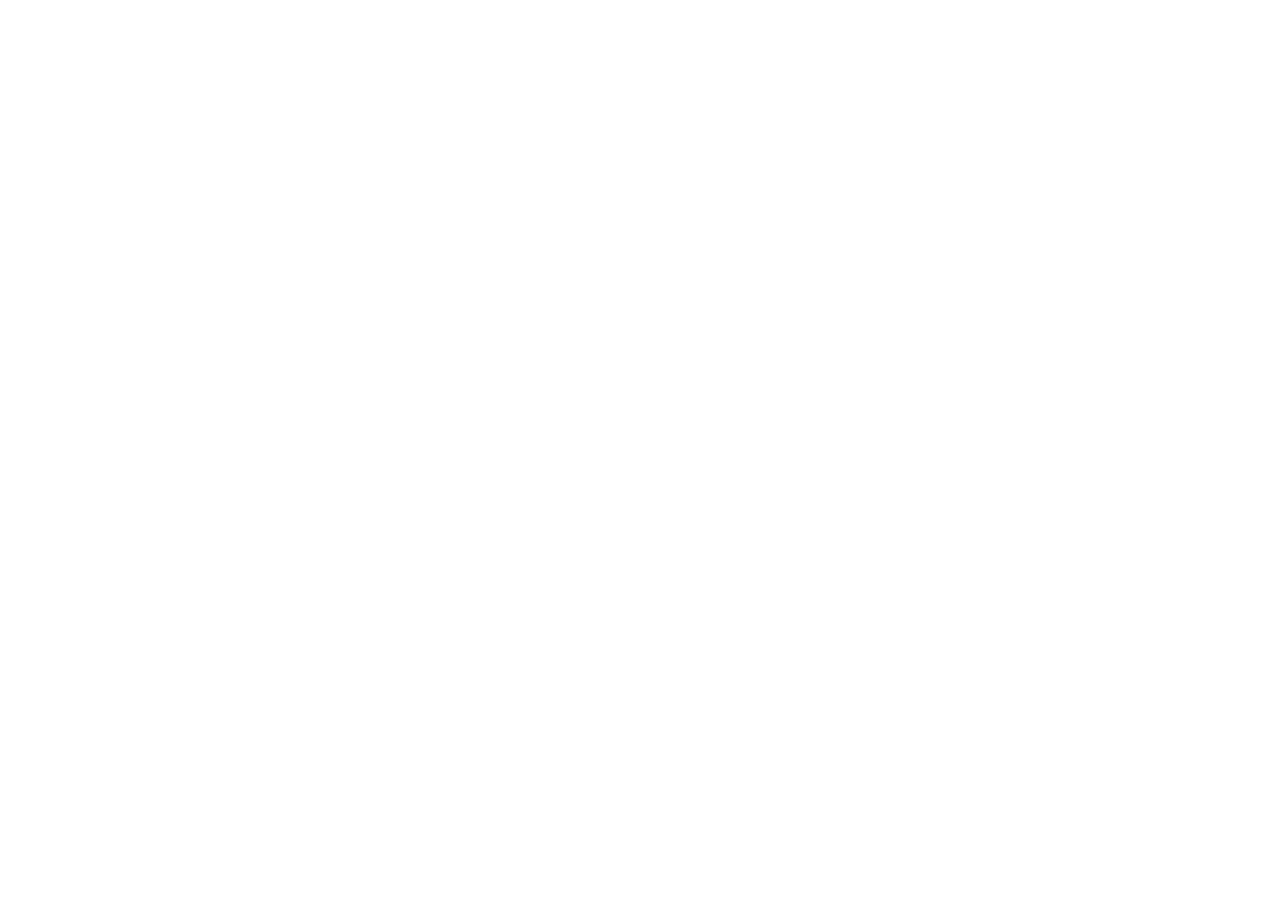
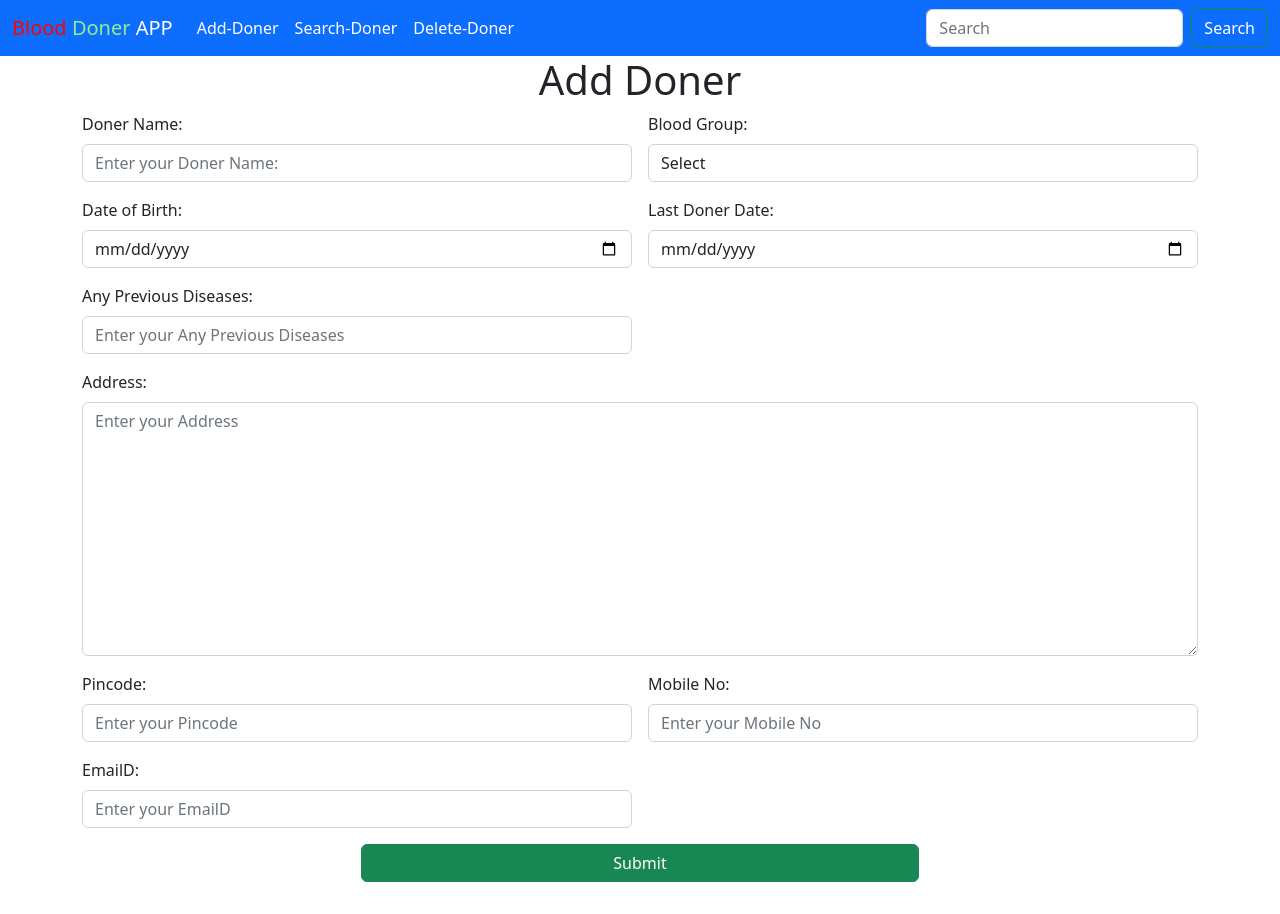
Before and after one commit to abhinandop878/Blood-Doner-Project, an Angular app: page / in a window 1280 px wide. Before the commit the page ends 800 px from the top, so only its background shows below. Built offline with nearby package versions, Linux system fonts and the light colour scheme.

Commit message:
routes program added

```diff
--- a/src/app/add-doner/add-doner.component.html
+++ b/src/app/add-doner/add-doner.component.html
@@ -1,3 +1,4 @@
+<app-navbar></app-navbar>
 <div class="container">
     <div class="row">
         <div class="col col-12 col-sm-12 col-md-12 col-lg-12 col-xl-12 col-xxl-12">
--- a/src/app/app.module.ts
+++ b/src/app/app.module.ts
@@ -7,7 +7,18 @@
 import { SearchDonerComponent } from './search-doner/search-doner.component';
 import { DeleteDonerComponent } from './delete-doner/delete-doner.component';
 import { NavbarComponent } from './navbar/navbar.component';
-
+import { RouterModule, Routes } from '@angular/router';
+const appRoutes:Routes=[
+{
+  path:"",component:AddDonerComponent
+},
+{
+  path:"searchDoner",component:SearchDonerComponent
+},
+{
+  path:"deleteDoner",component:DeleteDonerComponent
+}
+]
 @NgModule({
   declarations: [
     AppComponent,
@@ -18,7 +29,8 @@
   ],
   imports: [
     BrowserModule,
-    AppRoutingModule
+    AppRoutingModule,
+    RouterModule.forRoot(appRoutes)
   ],
   providers: [],
   bootstrap: [AppComponent]
--- a/src/app/delete-doner/delete-doner.component.html
+++ b/src/app/delete-doner/delete-doner.component.html
@@ -1,3 +1,4 @@
+<app-navbar></app-navbar>
 <div class="container">
     <div class="row ">
         <div class="col col-12 col-sm-12 col-md-12 col-lg-12 col-xl-12 col-xxl-12">
--- a/src/app/search-doner/search-doner.component.html
+++ b/src/app/search-doner/search-doner.component.html
@@ -1,3 +1,4 @@
+<app-navbar></app-navbar>
 <div class="container">
     <div class="row ">
         <div class="col col-12 col-sm-12 col-md-12 col-lg-12 col-xl-12 col-xxl-12">
--- a/src/index.html
+++ b/src/index.html
@@ -1,6 +1,8 @@
 <!doctype html>
 <html lang="en">
 <head>
+  <!-- CSS only -->
+  <link href="https://cdn.jsdelivr.net/npm/bootstrap@5.2.2/dist/css/bootstrap.min.css" rel="stylesheet" integrity="sha384-Zenh87qX5JnK2Jl0vWa8Ck2rdkQ2Bzep5IDxbcnCeuOxjzrPF/et3URy9Bv1WTRi" crossorigin="anonymous">
   <meta charset="utf-8">
   <title>BloodDonerProject</title>
   <base href="/">
@@ -9,5 +11,7 @@
 </head>
 <body>
   <app-root></app-root>
+  <!-- JavaScript Bundle with Popper -->
+  <script src="https://cdn.jsdelivr.net/npm/bootstrap@5.2.2/dist/js/bootstrap.bundle.min.js" integrity="sha384-OERcA2EqjJCMA+/3y+gxIOqMEjwtxJY7qPCqsdltbNJuaOe923+mo//f6V8Qbsw3" crossorigin="anonymous"></script>
 </body>
 </html>
```
